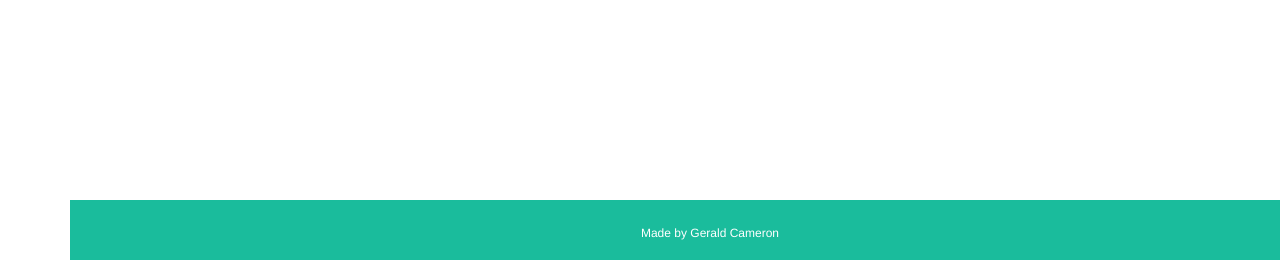
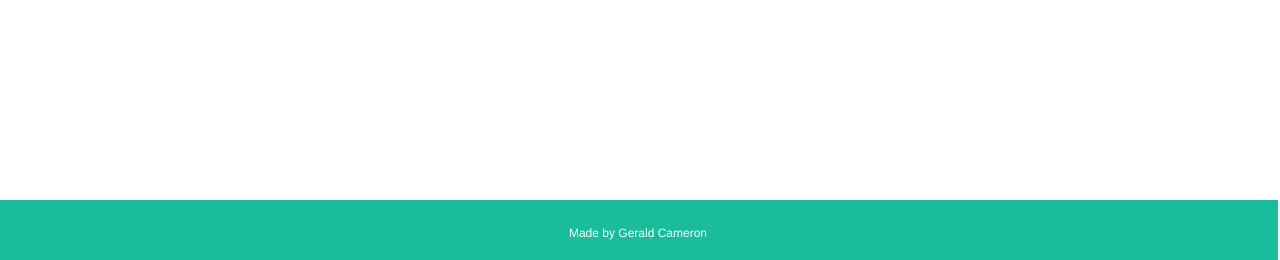
Before and after one commit to geraldc118/BlogPage, a Node server app: page / in a window 1280 px wide; the page is wider, and only the part inside the window is pictured. Shown: the part 540-800 px from the top of that part. Run offline with Node 20, Linux system fonts and the light colour scheme; data that the repository does not hold is empty; some libraries are stand-ins or nearby versions.

Commit message:
centering footer

```diff
--- a/public/css/styles.css
+++ b/public/css/styles.css
@@ -27,6 +27,7 @@ html {
 .footer {
 	position: absolute;
 	text-align: center;
+  left: -2px;
 	bottom: 0;
 	width: 100%;
 	height: 60px;
```
